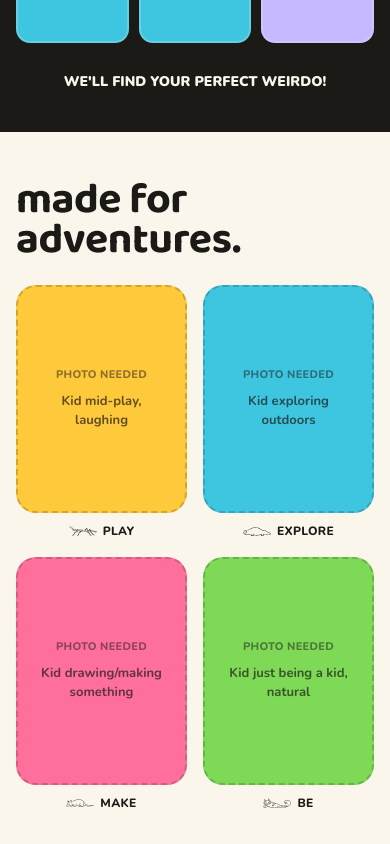
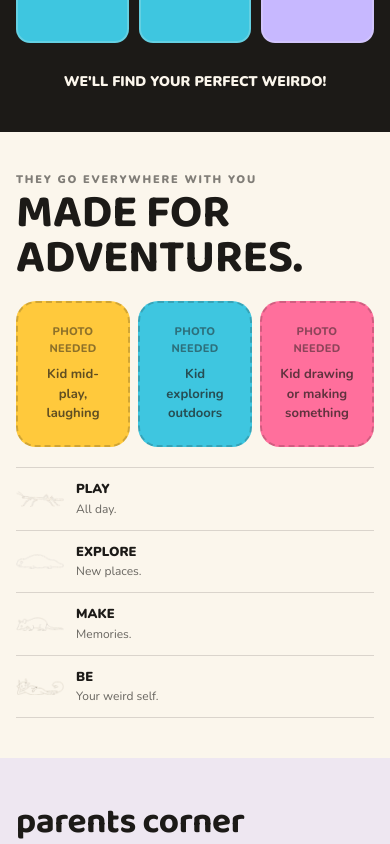
Before and after one commit to CDunell/shirtfaced, a Next.js app in the folder curbstamps-site/: page / in a window 390 px wide. Shown: the part 3160-4004 px from the top of the page. Built offline with nearby package versions, Linux system fonts and the light colour scheme.

Commit message:
feat(curbstamps): rebuild adventure section for mobile

```diff
--- a/curbstamps-site/src/components/home/AdventureGrid.tsx
+++ b/curbstamps-site/src/components/home/AdventureGrid.tsx
@@ -2,26 +2,33 @@ import { CREATURES } from "@/lib/creatures";
 import { PlaceholderPhoto } from "./PlaceholderPhoto";
 
 const WORDS = [
-  { word: "PLAY", label: "Kid mid-play, laughing", creature: CREATURES[1], tone: "var(--color-grit-yellow)" },
-  { word: "EXPLORE", label: "Kid exploring outdoors", creature: CREATURES[3], tone: "var(--color-grit-blue)" },
-  { word: "MAKE", label: "Kid drawing/making something", creature: CREATURES[6], tone: "var(--color-grit-pink)" },
-  { word: "BE", label: "Kid just being a kid, natural", creature: CREATURES[9], tone: "var(--color-grit-green)" },
+  { word: "PLAY", body: "All day.", label: "Kid mid-play, laughing", creature: CREATURES[1], tone: "var(--color-grit-yellow)" },
+  { word: "EXPLORE", body: "New places.", label: "Kid exploring outdoors", creature: CREATURES[3], tone: "var(--color-grit-blue)" },
+  { word: "MAKE", body: "Memories.", label: "Kid drawing or making something", creature: CREATURES[6], tone: "var(--color-grit-pink)" },
+  { word: "BE", body: "Your weird self.", label: "Kid just being a kid", creature: CREATURES[9], tone: "var(--color-grit-green)" },
 ] as const;
 
-/** Section I — "WEAR YOUR WEIRDO" (DESIGN_HANDOFF.md §4.I). */
 export function AdventureGrid() {
   return (
     <section className="bg-paper">
-      <div className="mx-auto max-w-5xl px-4 py-12 sm:px-6">
-        <h2 className="display text-[11vw] leading-[0.9] sm:text-[38px]">made for adventures.</h2>
-        <div className="mt-6 grid grid-cols-2 gap-4 sm:grid-cols-4">
-          {WORDS.map(({ word, label, creature, tone }) => (
-            <div key={word} className="flex flex-col items-center gap-2">
-              <PlaceholderPhoto label={label} tone={tone} className="aspect-[3/4] w-full" />
-              <div className="flex items-center gap-1.5">
-                {/* eslint-disable-next-line @next/next/no-img-element */}
-                <img src={`/curbstamps/creatures/${creature.slug}-dark.svg`} alt="" aria-hidden="true" className="h-5 w-7 object-contain" />
-                <span className="text-[12px] font-extrabold tracking-wide">{word}</span>
+      <div className="mx-auto max-w-5xl px-4 py-10 sm:px-6 sm:py-14">
+        <p className="mb-1 text-[11px] font-black uppercase tracking-[0.16em] text-ink/55">They go everywhere with you</p>
+        <h2 className="display text-[12vw] uppercase leading-[0.86] sm:text-[44px]">made for<br />adventures.</h2>
+
+        <div className="mt-5 grid grid-cols-3 gap-2 sm:grid-cols-4 sm:gap-4">
+          {WORDS.slice(0, 3).map(({ word, label, tone }) => (
+            <PlaceholderPhoto key={word} label={label} tone={tone} className="aspect-[0.78] w-full rounded-[14px]" />
+          ))}
+        </div>
+
+        <div className="mt-5 divide-y divide-ink/15 border-y border-ink/15">
+          {WORDS.map(({ word, body, creature }) => (
+            <div key={word} className="flex items-center gap-3 py-3">
+              {/* eslint-disable-next-line @next/next/no-img-element */}
+              <img src={`/creatures/${creature.slug}-icon.png`} alt="" aria-hidden="true" className="h-9 w-12 object-contain" />
+              <div>
+                <p className="text-[13px] font-black uppercase">{word}</p>
+                <p className="text-[12px] text-ink/65">{body}</p>
               </div>
             </div>
           ))}
```
